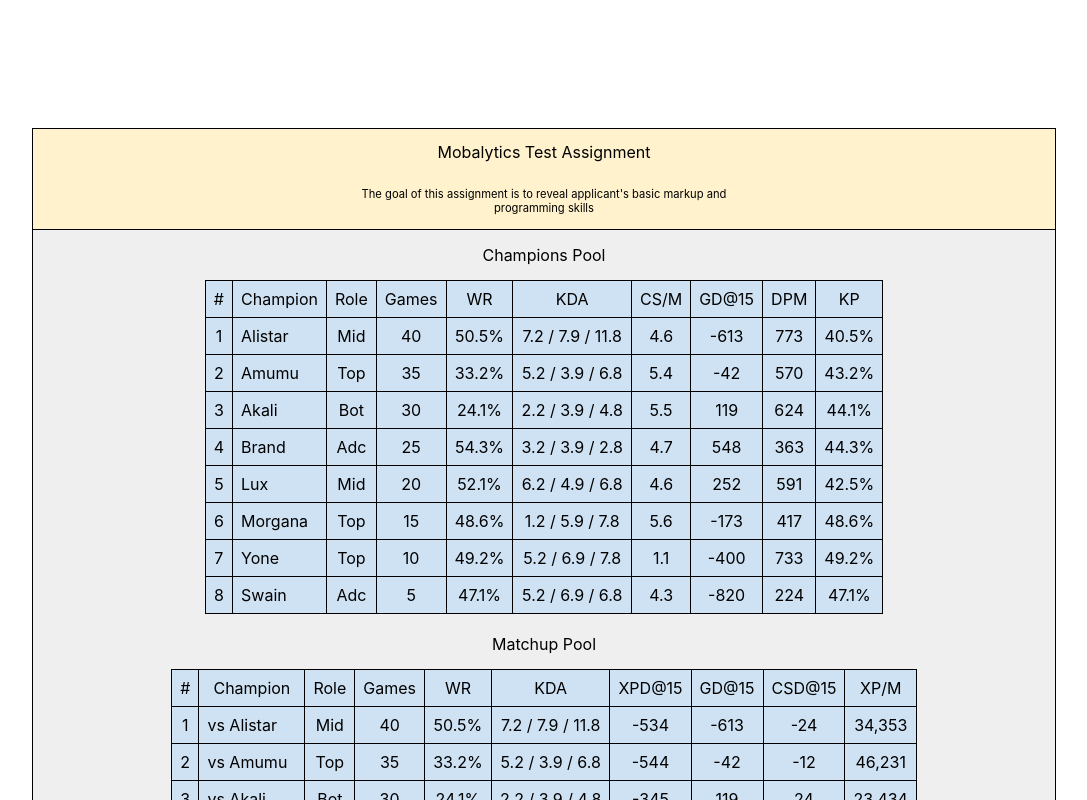
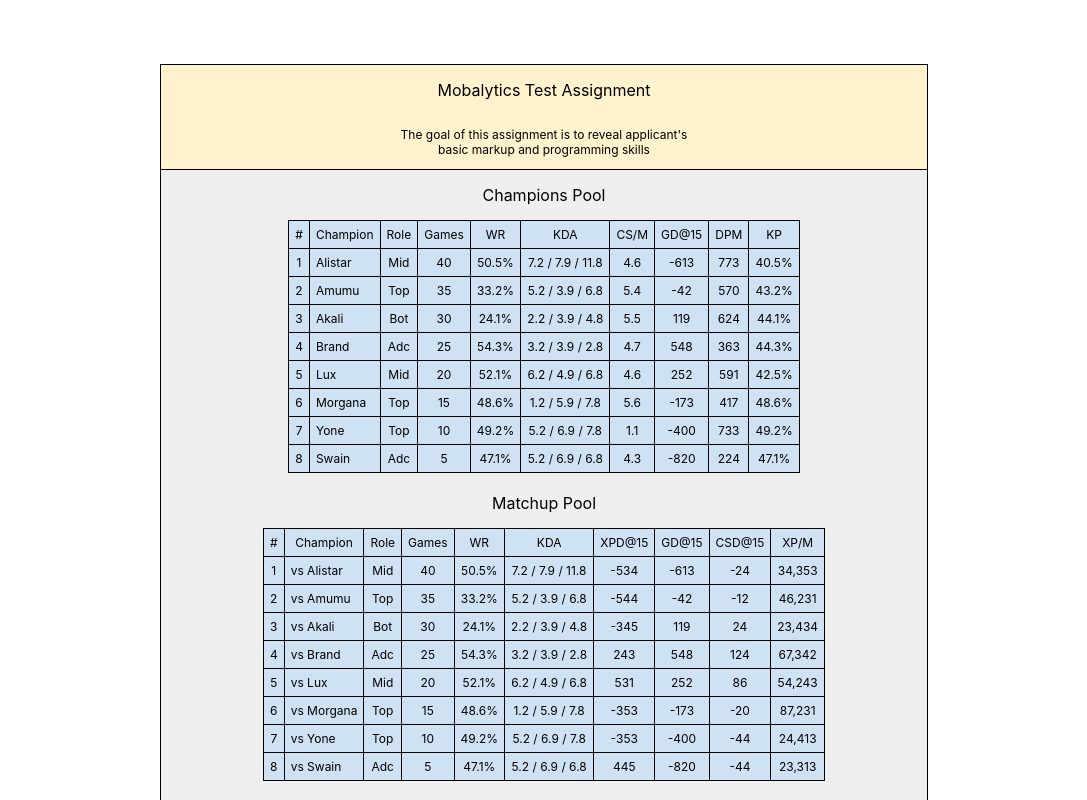
Before and after one commit to calaquend1/mobalytics, a React (Create React App) app: page / in a window 1280 px wide. Shown: the top 800 px of the page, without its empty margins (96-1183 px from the left). Built offline with nearby package versions, Linux system fonts and the light colour scheme; the HTML template or start-up script is replaced by a standard one.

Commit message:
fix width/margin

```diff
--- a/src/components/background/header.tsx
+++ b/src/components/background/header.tsx
@@ -3,7 +3,7 @@
 export const Header = () => {
   return (
     <HeaderDiv>
-      <h2>Mobalytics Test Assignment</h2>
+      <h1>Mobalytics Test Assignment</h1>
       <p>
         The goal of this assignment is to reveal applicant's basic markup and programming skills
       </p>
--- a/src/components/background/styled.tsx
+++ b/src/components/background/styled.tsx
@@ -1,7 +1,7 @@
 import styled from '@emotion/styled';
 
 export const BackgroundDiv = styled.div`
-  margin: 10%;
+  margin: 5% 20%;
   border: 1px solid black;
   background-color: #efefef;
   h1 {
@@ -15,16 +15,15 @@
 export const HeaderDiv = styled.div`
   display: flow-root;
   border-bottom: 1px solid black;
-  height: 100px;
   background-color: #fff2cc;
   text-align: center;
   h2 {
-    font-size: 1em;
+    font-size: 1.5em;
     font-weight: normal;
   }
   p {
     display: inline-block;
-    font-size: 0.7em;
+    font-size: 0.75em;
     width: 40%;
   }
 `;
--- a/src/components/table/styled.tsx
+++ b/src/components/table/styled.tsx
@@ -11,6 +11,7 @@
     padding: 0.5em;
     text-align: center;
     font-weight: normal;
+    font-size: 0.75em;
   }
   td:nth-of-type(2) {
     text-align: left;
```
